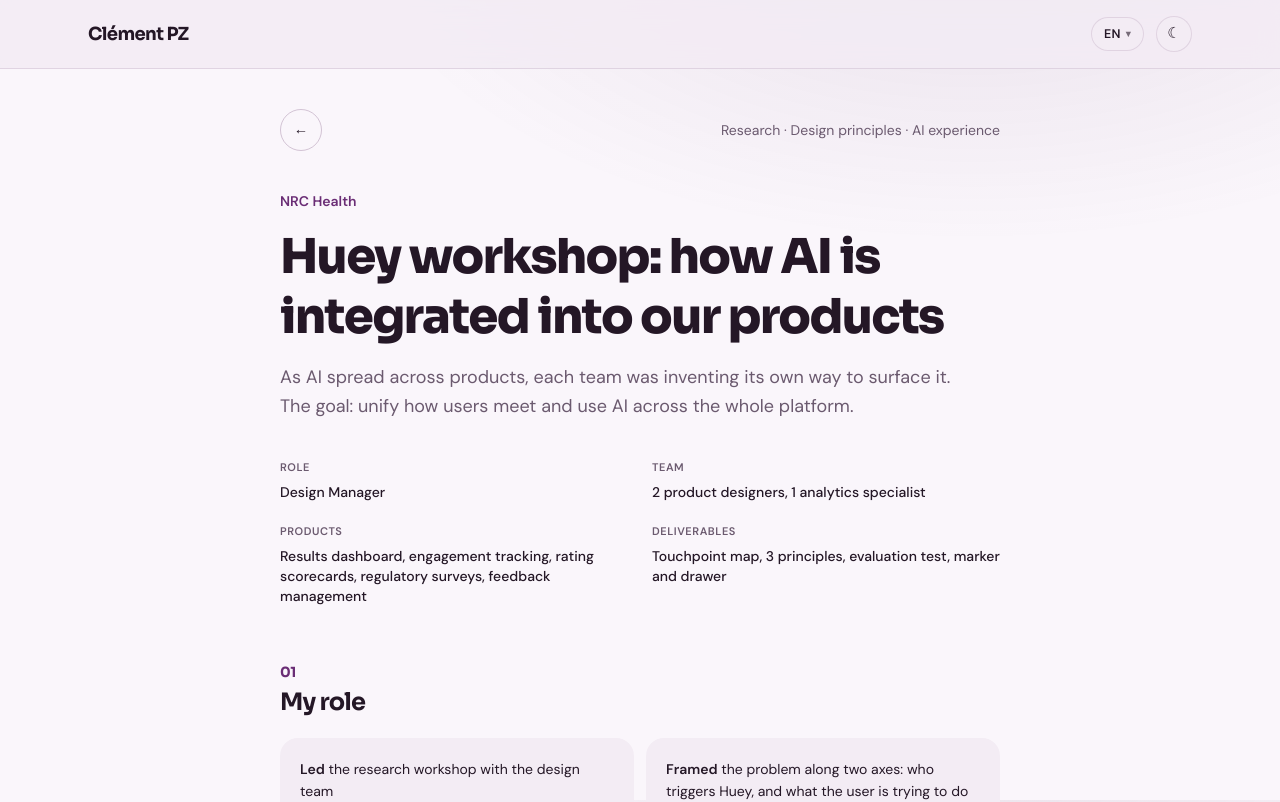
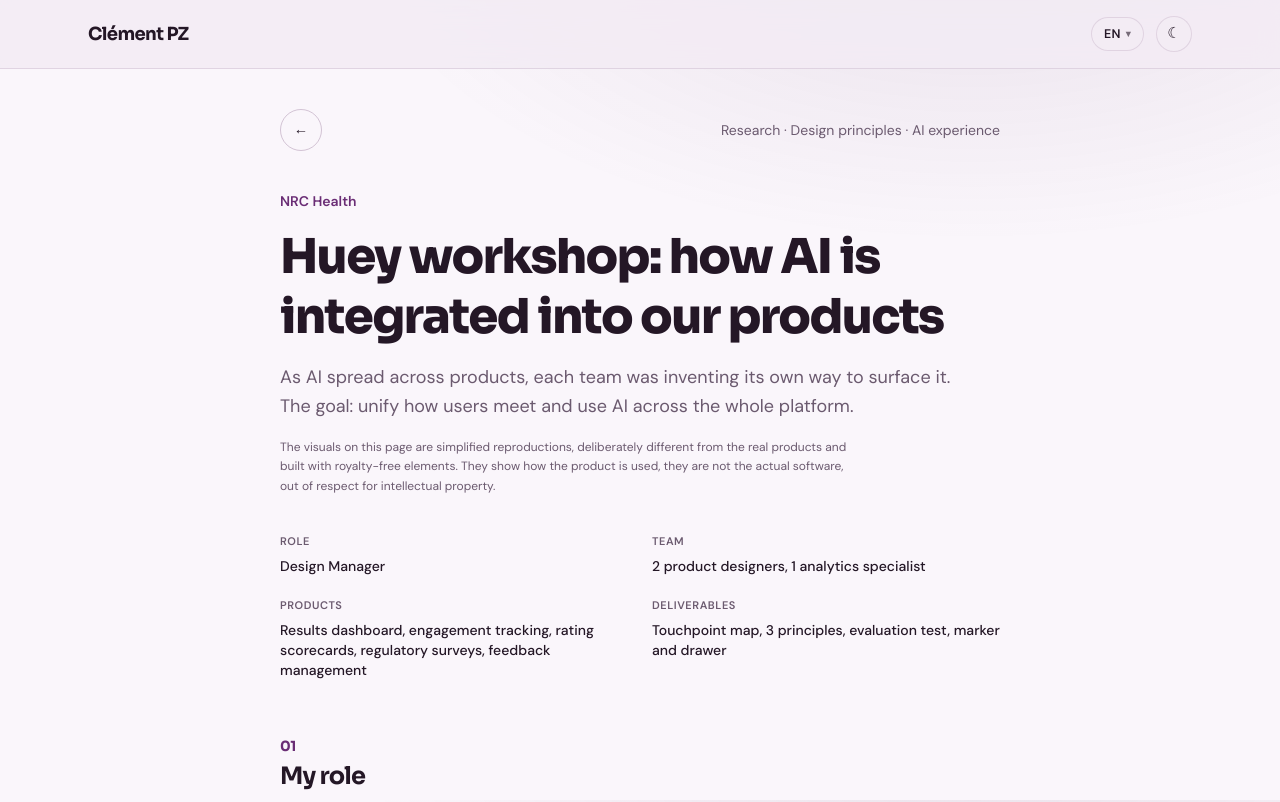
Before and after one commit to ClementPZ/clementpz-portfolio, a Next.js app: page /nrc/huey in a window 1280 px wide. Shown: the top 802 px of the page. Built offline with nearby package versions, Linux system fonts and the light colour scheme.

Commit message:
Show the visuals notice on the Huey page and log the mirror recipe

```diff
--- a/src/components/NrcHueyContent.tsx
+++ b/src/components/NrcHueyContent.tsx
@@ -5,7 +5,7 @@
 import { Nav } from "./Nav";
 import { Footer } from "./Footer";
 import { BackHome } from "./BackHome";
-import { nrcHueyText } from "../data/i18n";
+import { nrcHueyText, visualsNotice } from "../data/i18n";
 import { useLocale } from "./LocaleProvider";
 
 // Cas Huey, sous /nrc. Meme coquille que /nrc/design-system : Nav, BackHome
@@ -240,6 +240,9 @@
         <p className="text-lg leading-relaxed max-w-2xl" style={MUTED}>
           {t.intro}
         </p>
+        <p className="mt-4 text-xs max-w-xl leading-relaxed" style={MUTED}>
+          {visualsNotice[locale]}
+        </p>
         <dl className="mt-8 grid gap-x-6 gap-y-4 sm:grid-cols-2">
           {t.meta.map((m) => (
             <div key={m.label}>
```
